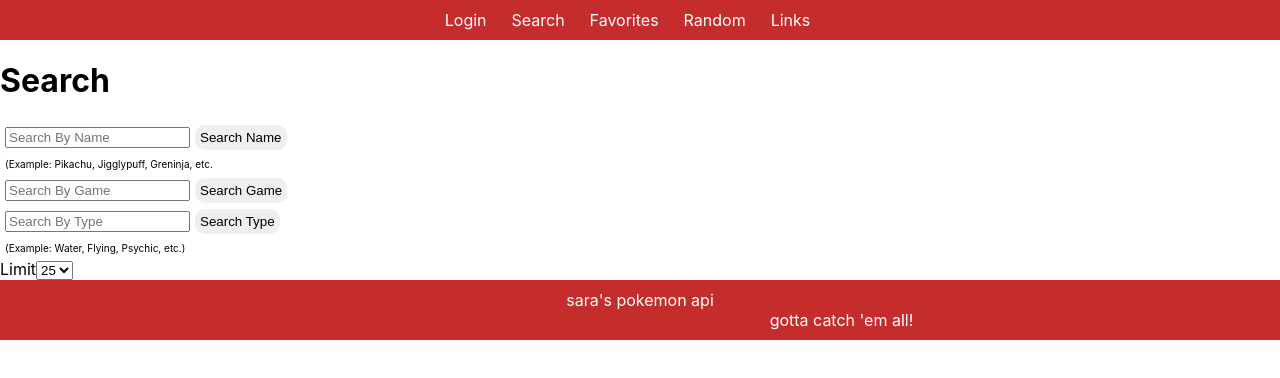
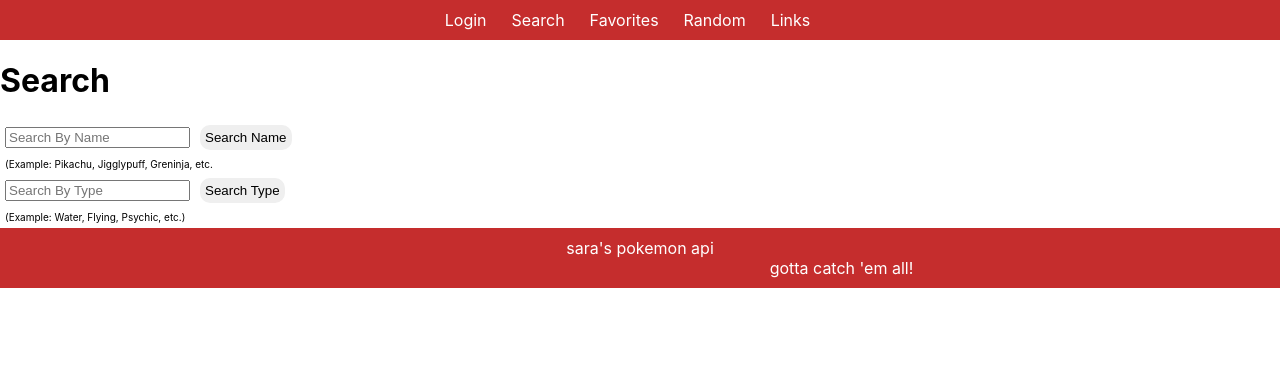
Before and after one commit to sarabertuldo/pokeapi, a React (Create React App) app: page /search in a window 1280 px wide. Shown: the top 378 px of the page. Built offline with nearby package versions, Linux system fonts and the light colour scheme.

Commit message:
adds more styling

```diff
--- a/src/components/DisplayPage.js
+++ b/src/components/DisplayPage.js
@@ -11,9 +11,7 @@ function DisplayPage(props, pkmn) {
         <div className="pokedex-box">Pokedex No. {props.id}</div>
         <img src={props.img} />
         <div className="type-box">{props.type}</div>
-        <div class="wrapper">
-          <span class="marquee">This is a marquee!</span>
-        </div>
+        <div>{props.ptype}</div>
       </div>
     </>
   );
--- a/src/components/RandomPage.js
+++ b/src/components/RandomPage.js
@@ -27,17 +27,33 @@ function RandomPage() {
   return (
     <>
       <h1>Random</h1>
-
-      <h3>{randomPkmn.name}</h3>
-      <section>
+      <div className="random-box">
+        <h3>{randomPkmn.name}</h3>
+        <h4>#{randomPkmn.id}</h4>
         <img
           src={
-            `https://raw.githubusercontent.com/PokeAPI/sprites/master/sprites/pokemon/` +
+            `https://raw.githubusercontent.com/PokeAPI/sprites/master/sprites/pokemon/other/official-artwork/` +
             randomPkmn.id +
             `.png`
           }
         />
-      </section>
+        <div>
+          <img
+            src={
+              `https://raw.githubusercontent.com/PokeAPI/sprites/master/sprites/pokemon/` +
+              +randomPkmn.id +
+              `.png`
+            }
+          />
+          <img
+            src={
+              `https://raw.githubusercontent.com/PokeAPI/sprites/master/sprites/pokemon/back/` +
+              +randomPkmn.id +
+              `.png`
+            }
+          />
+        </div>
+      </div>
     </>
   );
 }
--- a/src/components/SearchPage.js
+++ b/src/components/SearchPage.js
@@ -8,7 +8,7 @@ import { connect } from "react-redux";
 
 function SearchPage(props) {
   const [name, setName] = useState("");
-  const [type, setType] = useState("");
+  const [type, setType] = useState([]);
   const [game, setGame] = useState("");
   const [error, setError] = useState("");
   const [limit, setLimit] = useState(25);
@@ -44,21 +44,16 @@ function SearchPage(props) {
       let response = await fetch(`${url}type/${type}`);
       let json = await response.json();
       // console.log(json);
-      let resTypes = json.pokemon.map((pokemon) => {
+      let resPokeTypes = json.pokemon.map((pokemon) => {
         return { pokemon: pokemon.pokemon.name };
       });
-      console.log(resTypes);
-      props.setTypes(resTypes);
+      // let ptype = json.pokemon[0].pokemon.name;
+      console.log(resPokeTypes);
+      props.setTypes(resPokeTypes);
     } catch (e) {
       setError("Invalid type");
       props.setTypes([]);
     }
-  }
-
-  async function getByGame(game) {
-    let response = await fetch(`${url}generation/${game}`);
-    let json = await response.json();
-    console.log(json);
   }
 
   return (
@@ -82,19 +77,6 @@ function SearchPage(props) {
 
       <div>
         <input
-          id="game"
-          type="text"
-          onChange={(e) => setGame(e.target.value)}
-          placeholder="Search By Game"
-          value={game}
-        />
-        <button className="button" onClick={(e) => getByGame(e.target.value)}>
-          Search Game
-        </button>
-      </div>
-
-      <div>
-        <input
           id="type"
           type="text"
           onChange={(e) => setType(e.target.value)}
@@ -107,24 +89,15 @@ function SearchPage(props) {
         <p className="text-example">(Example: Water, Flying, Psychic, etc.)</p>
       </div>
 
-      <label htmlFor="limit">Limit</label>
-      <select
-        id="limit"
-        value={limit}
-        onChange={(e) => setLimit(e.target.value)}
-      >
-        <option value="10">10</option>
-        <option value="25">25</option>
-        <option value="50">50</option>
-      </select>
       <div>
         {error.length > 0 && <h1>{error}</h1>}
-        {error.length === 0 && props.pkmn.name && (
+        {error.length === 0 && props.pkmn.name && props.pkmn.type && (
           <DisplayPage
             name={props.pkmn.name}
             id={props.pkmn.id}
             img={props.pkmn.img}
             type={props.pkmn.type}
+            // ptype={props.ptype.name}
           />
         )}
       </div>
--- a/src/components/components.css
+++ b/src/components/components.css
@@ -7,6 +7,7 @@ button {
   border-radius: 10px;
   border: 0px;
   padding: 5px;
+  margin-left: 5px;
 }
 
 .text-example {
@@ -43,3 +44,8 @@ h3 {
 .pokedex-box {
   font-size: 12px;
 }
+
+.random-box {
+  text-align: center;
+  margin: auto;
+}
```
Also changed, not shown: src/components/notes.md (+16 -0 lines).
